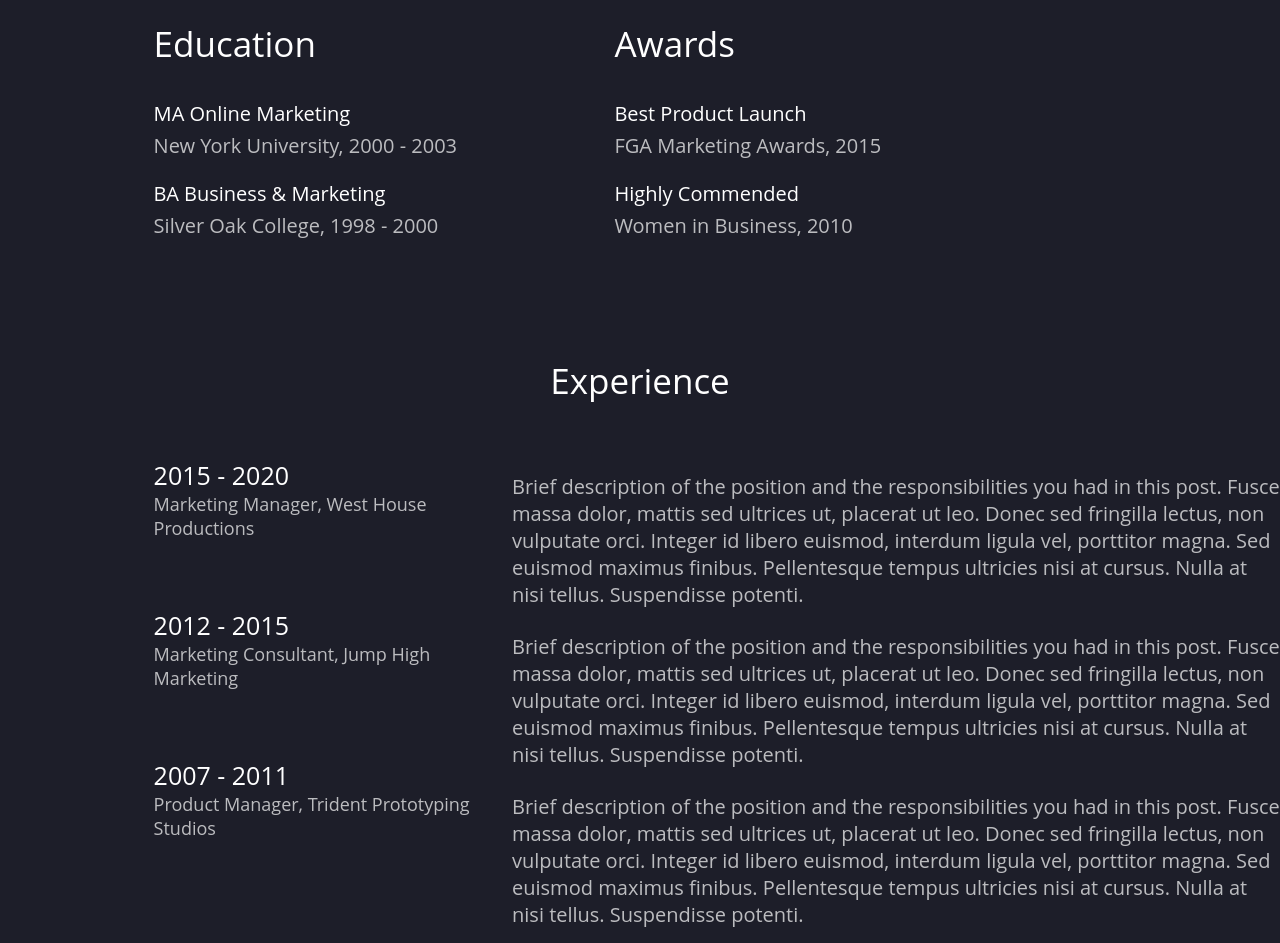
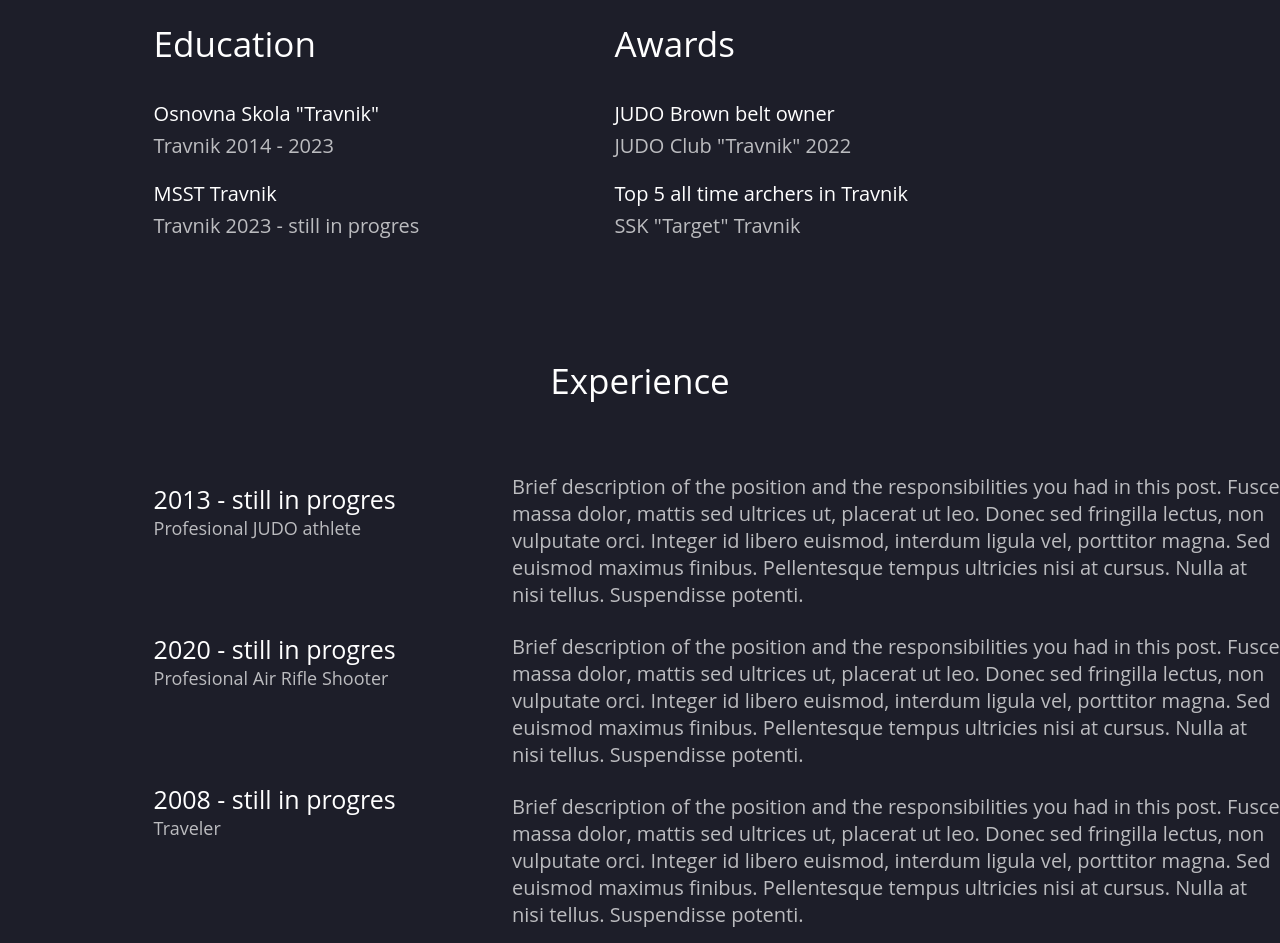
Before and after one commit to emir2008d/Portofolio, a plain HTML site: page index.html in a window 1280 px wide. Shown: the part 2340-3283 px from the top of the page. Drawn offline with Linux system fonts and the light colour scheme.

Commit message:
Update index.html

```diff
--- a/index.html
+++ b/index.html
@@ -142,22 +142,22 @@
         <div class="awards-container">
             <div class="awards-left">
                 <div class="awards-row"><p class="awards-row1">Education</p></div>
-                <div class="awards-row"><p class="awards-row2">MA Online Marketing</p><p class="awards-row3">New York University, 2000 - 2003</p></div>
-                <div class="awards-row"><p class="awards-row4">BA Business & Marketing</p><p class="awards-row5">Silver Oak College, 1998 - 2000</p></div>
+                <div class="awards-row"><p class="awards-row2">Osnovna Skola "Travnik"</p><p class="awards-row3">Travnik 2014 - 2023</p></div>
+                <div class="awards-row"><p class="awards-row4">MSST Travnik</p><p class="awards-row5">Travnik 2023 - still in progres</p></div>
             </div>
             <div class="awards-right">
                 <div class="awards-row"><p class="awards-row1">Awards</p></div>
-                <div class="awards-row"><p class="awards-row2">Best Product Launch</p><p class="awards-row3">FGA Marketing Awards, 2015</p></div>
-                <div class="awards-row"><p class="awards-row4">Highly Commended</p><p class="awards-row5">Women in Business, 2010</p></div>
+                <div class="awards-row"><p class="awards-row2">JUDO Brown belt owner</p><p class="awards-row3">JUDO Club "Travnik" 2022</p></div>
+                <div class="awards-row"><p class="awards-row4">Top 5 all time archers in Travnik</p><p class="awards-row5">SSK "Target" Travnik</p></div>
             </div>
         </div>
         <div class="experience-container">
             <div class="exp-header"><p>Experience</p></div>
             <div class="exp-justify-container">
                 <div class="exp-left">
-                    <div class="left-row-exp"><p class="exp-row1">2015 - 2020</p><p class="exp-row2">Marketing Manager, West House Productions</p></div>
-                    <div class="left-row-exp"><p class="exp-row1">2012 - 2015</p><p class="exp-row2">Marketing Consultant, Jump High Marketing</p></div>
-                    <div class="left-row-exp"><p class="exp-row1">2007 - 2011</p><p class="exp-row2">Product Manager, Trident Prototyping Studios</p></div>
+                    <div class="left-row-exp"><p class="exp-row1">2013 - still in progres</p><p class="exp-row2">Profesional JUDO athlete</p></div>
+                    <div class="left-row-exp"><p class="exp-row1">2020 - still in progres</p><p class="exp-row2">Profesional Air Rifle Shooter</p></div>
+                    <div class="left-row-exp"><p class="exp-row1">2008 - still in progres</p><p class="exp-row2">Traveler</p></div>
                 </div>
                 <div class="exp-right">
                     <div class="right-row-exp"><p class="exp-row3">Brief description of the position and the responsibilities you had in this post. Fusce massa dolor, mattis sed ultrices ut, placerat ut leo. Donec sed fringilla lectus, non vulputate orci. Integer id libero euismod, interdum ligula vel, porttitor magna. Sed euismod maximus finibus. Pellentesque tempus ultricies nisi at cursus. Nulla at nisi tellus. Suspendisse potenti.</p></div>
```
